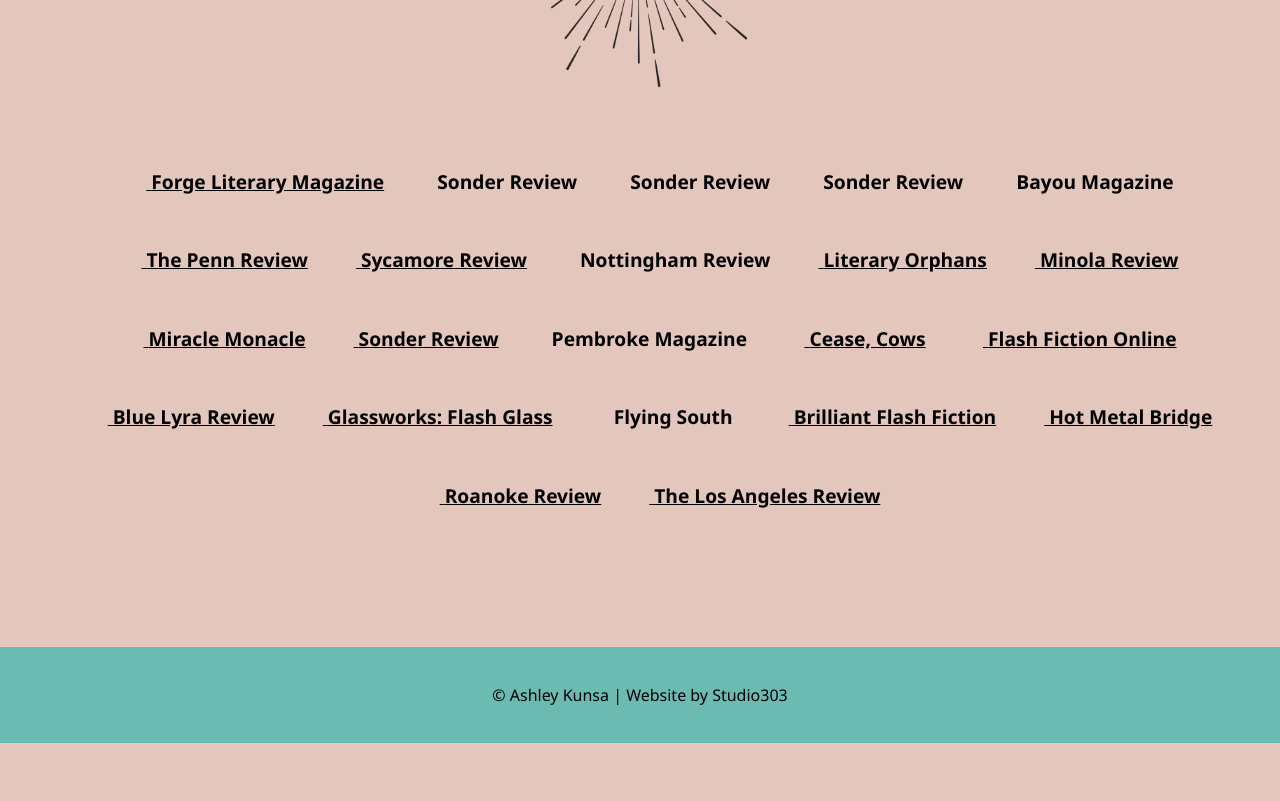
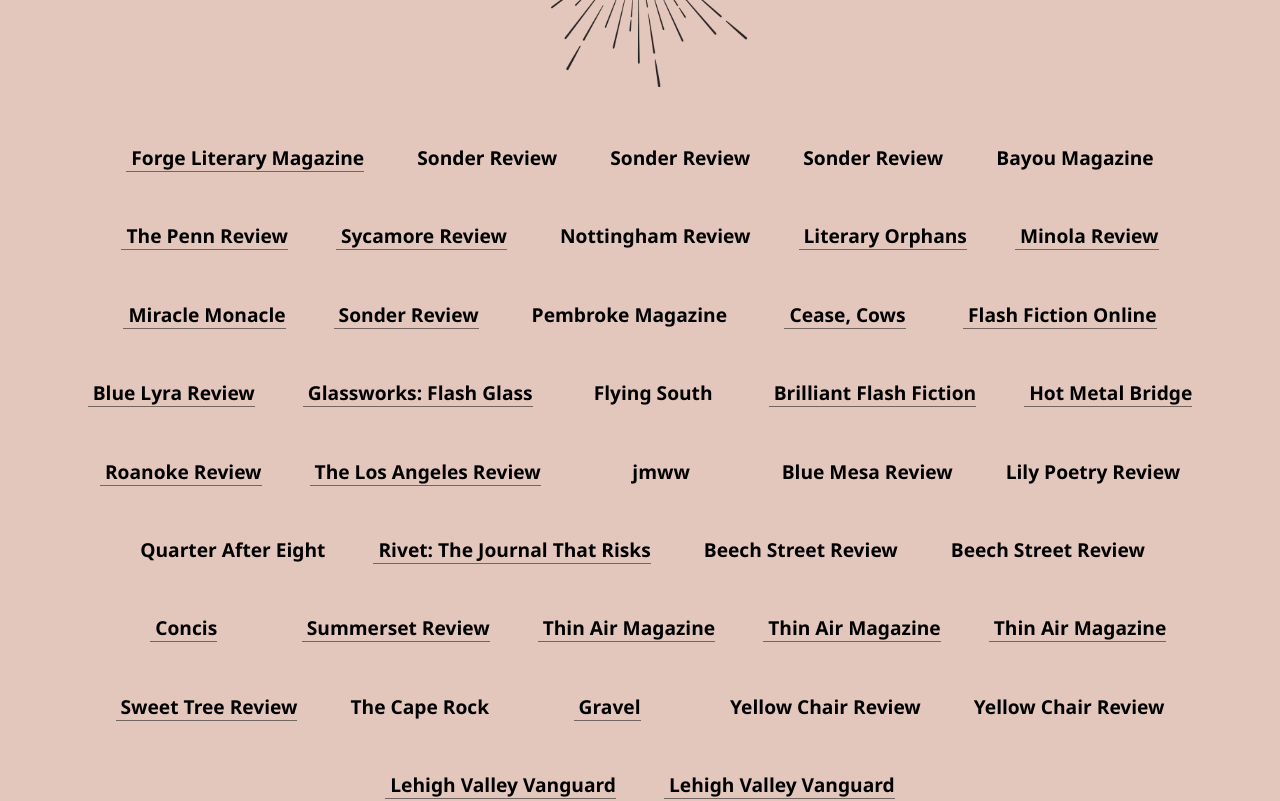
Before and after one commit to BradCoffield/marvel-kennel, a Next.js app: page /writing in a window 1280 px wide. Shown: the part 460-1261 px from the top of the page. Before the commit the page ends 1203 px from the top, so only its background shows below. Built offline with nearby package versions, Linux system fonts and the light colour scheme; a web font is replaced by a local one.

Commit message:
finally progress on deduping for display

```diff
--- a/pages/writing.js
+++ b/pages/writing.js
@@ -10,18 +10,30 @@ Some thoughts on all this.
 -instead of listing each poem/piece on hover for pubs with multiple
   * first filter the array or something finding pubs with multiple pieces and deal witht hem such when it gets output you see "multiple pieces" instead of title
 
+forge, bayour sycamore on top
+
+
+I'm gonna need to pull all this js into its own file and just import it, I think.
+
+Take FictionPubs and forEach grab the pubTitle and then run a function to filter how many in FictionPubs have that, so in the filter, create a temporary array to push all of them that match and then if that array's length is greater than 1... ??
+
+allPubs.forEach then inside do another forEach and if the orginal pubTitle matches ++ a counter in a temp object that also gets the pubTitle and url. Then, iterate over that object and for each one with a counter over 1 go back to the original array and push a new element with that pubtitle, title of X stories/poems depending on the original genre (passed to function as an arg or pulled from the original object and appended to that temp object, if all pubs are one json file). then splice slice whatever all of the other objects with that pubTitle. So now, we have our new stand-in and none of the originals.
 
 */
 
-
 import PageHeading from "../components/PageHeading";
 import FictionPubs from "../data/publications/fiction.json";
+import PoetryPubs from "../data/publications/poetry.json";
+import ScholarlyPubs from "../data/publications/scholarly.json";
 import Link from "next/link";
 import styled from "styled-components";
+import _ from "lodash";
 
-export default function Writing() {
+export default function AllWriting() {
   const PubsUl = styled.ul`
     text-align: center;
+    padding: 0px;
+    margin: 0px;
 
     .box {
       position: relative;
@@ -29,8 +41,10 @@ export default function Writing() {
     }
     .title1,
     .title2 {
-      transition: .7s;
+      transition: 0.9s;
+      /* border-bottom: 1px solid black; */
     }
+
     .title2 {
       position: absolute;
       top: 50%;
@@ -41,7 +55,6 @@ export default function Writing() {
       max-width: 190px;
       overflow: hidden;
       text-overflow: ellipsis;
-
     }
 
     /* WHEN BOX IS HOVERED SWAP TITLES */
@@ -51,16 +64,22 @@ export default function Writing() {
     .box:hover .title2 {
       opacity: 1;
     }
+    .featured {
+      font-size: 1.4rem;
+    }
     li {
       display: inline-block;
       list-style-type: none;
       margin: 1.25rem 1.5rem;
       font-size: 1.2rem;
-
+    }
+    a.yesUnderline {
+      border-bottom: 1px solid var(--black-transparent-1);
+      text-decoration: none;
     }
     a.yesUnderline:hover {
-
-      text-decoration: 1px solid black;
+      border-bottom: 1px solid var(--black-transparent-1);
+      /* text-decoration: 1px solid black; */
     }
 
     a.noUnderline {
@@ -71,6 +90,104 @@ export default function Writing() {
       white-space: nowrap;
     }
   `;
+  let allPubsArr = [];
+  let featuredPubsArr = [];
+  let nonFeaturedPubsArr = [];
+
+  const combineAllPubs = () => {
+    // allPubsArr.push(FictionPubs.fiction)
+    // allPubsArr.push(PoetryPubs.poetry)
+    // allPubsArr.push(ScholarlyPubs.scholarly)
+    FictionPubs.fiction.forEach((p) => {
+      allPubsArr.push(p);
+    });
+    PoetryPubs.poetry.forEach((p) => {
+      allPubsArr.push(p);
+    });
+    ScholarlyPubs.scholarly.forEach((p) => {
+      allPubsArr.push(p);
+    });
+    featuredPubsArr = allPubsArr.filter((pub) => pub.featured);
+    nonFeaturedPubsArr = allPubsArr.filter((pub) => !pub.featured);
+    // console.log(allPubsArr);
+    // console.log(featuredPubsArr);
+    // console.log(nonFeaturedPubsArr);
+  };
+  combineAllPubs();
+
+  /* Trying it manually */
+
+  const listOfPubsWithMultipleThings = [
+    "Sonder Review",
+    "Beech Street Review",
+    "Thin Air Magazine",
+    "Yellow Chair Review",
+    "Lehigh Valley Vanguard",
+  ];
+
+  const duplicateFixerUpper = (
+    mainArray,
+    publicationTitle,
+    publicationGenre
+  ) => {
+    let tempAllPubsArr = [];
+    // This object does a few things for us. It's what we will use later to get the information desired on the screen (so, title, pubtitle, and url) but also we track how many of this publication there are and the first location of it in the original array.
+    let tempObj = {
+      title: "",
+      pubTitle: publicationTitle,
+      url: "",
+      count: 0,
+      genre: publicationGenre,
+      firstIndex: 0
+    };
+    mainArray.forEach((i, index) => {
+      if (i.pubTitle == publicationTitle) {
+        console.log("got one!", index);
+        tempObj.count++; //tracking how many of this publication we have in total
+        tempObj.url = i.url; //presumes the url will be the same for each one
+        if (tempObj.firstIndex == 0){tempObj.firstIndex += index} //snags the index of the first instance in the master array
+      } else {
+        tempAllPubsArr.push(i); // if it isn't a publiction of the one we are looking for we just put it into the new array untouched
+      }
+    });
+    //conditionals to know whether to say stories or poems
+    if (publicationGenre == "fiction") {
+      tempObj.title = `${tempObj.count} stories`;
+    }
+    if (publicationGenre == "poetry") {
+      tempObj.title = `${tempObj.count} poems`;
+    }
+ tempAllPubsArr.splice(tempObj.firstIndex, 0, tempObj); //this inserts our new object at the first index we took from roughly preserving overall ordering
+    console.log(tempAllPubsArr);
+    return tempAllPubsArr
+  };
+  let test1 = duplicateFixerUpper(allPubsArr, "Sonder Review", "fiction");
+  console.log(test1)
+
+  /* Attempts one through ninety-two  */
+
+  // const testFindDupes = (arrayOfPublications) => {
+  //   let tempArr = [];
+
+  //   arrayOfPublications.forEach((item) => {
+  //     let dupes = arrayOfPublications.filter((j) => {
+  //       return j.pubTitle == item.pubTitle;
+  //     });
+  //     if (dupes.length > 1) {
+  //       tempArr.push(dupes);
+  //     }
+  //     console.log("dupers", dupes);
+  //   });
+  //   console.log("TMEPARR", tempArr);
+  //   return tempArr;
+  // };
+  // let dupeFiction = testFindDupes(FictionPubs.fiction);
+  // console.log(dupeFiction, "ehhhh");
+
+  // /* LODASH */
+
+  // let diggity = _.uniqBy(allPubsArr, "pubTitle");
+  // console.log("gigg", diggity);
 
   return (
     <>
@@ -78,19 +195,19 @@ export default function Writing() {
         content={"Writing"}
         image={"/assets/52VintageSunbursts/Black/PNG/Black-10.png"}
       />
-      <div>
+      <div id="featured-pubs">
         <PubsUl>
-          {FictionPubs.fiction.map((pub) => {
-            let title = pub.title
-            let pubTitle = pub.pubTitle
-            let wantUnderline = true
-            let doWeHaveUrl = true
-            let linkString = `<Link href="${pub.url}">`;
-            if (pub.url == "" || pub.url == null || pub.url == undefined){wantUnderline=false; doWeHaveUrl = false
+          {featuredPubsArr.map((pub) => {
+            let title = pub.title;
+            let pubTitle = pub.pubTitle;
+            let wantUnderline = true;
+            let doWeHaveUrl = true;
+            if (pub.url == "" || pub.url == null || pub.url == undefined) {
+              wantUnderline = false;
+              doWeHaveUrl = false;
             }
             return (
-              <>
-                <li className="box" key={pub.title}>
+              <li className="box featured" key={`${pub.pubTitle}_${pub.title}`}>
                 {
                   //Check if message failed
                   doWeHaveUrl ? (
@@ -105,7 +222,10 @@ export default function Writing() {
                       </a>
                     </Link>
                   ) : (
-                      <div>
+                    <div
+                      className="featured"
+                      key={`${pub.pubTitle}_${pub.title}`}
+                    >
                       <a
                         className={`${
                           wantUnderline ? "yesUnderline" : "noUnderline"
@@ -117,18 +237,48 @@ export default function Writing() {
                     </div>
                   )
                 }
-                  {/* ${doWeHaveUrl ? linkString : `<div>`} */}
-                  {/* <a
+              </li>
+            );
+          })}
+        </PubsUl>
+      </div>
+      <div id="other-pubs">
+        <PubsUl>
+          {nonFeaturedPubsArr.map((pub) => {
+            let title = pub.title;
+            let pubTitle = pub.pubTitle;
+            let wantUnderline = true;
+            let doWeHaveUrl = true;
+            if (pub.url == "" || pub.url == null || pub.url == undefined) {
+              wantUnderline = false;
+              doWeHaveUrl = false;
+            }
+            return (
+              <li className="box" key={`${pub.pubTitle}_${pub.title}`}>
+                {doWeHaveUrl ? (
+                  <Link href={pub.url}>
+                    <a
                       className={`${
                         wantUnderline ? "yesUnderline" : "noUnderline"
                       }`}
                     >
                       <span className="nowrap title2">{title}</span>&nbsp;
                       <span className="nowrap bold title1">{pubTitle}</span>
-                  </a> */}
-                  {/* ${doWeHaveUrl ? `  </Link>` : `</div>`} */}
+                    </a>
+                  </Link>
+                ) : (
+                  <div key={`${pub.pubTitle}_${pub.title}`}>
+                    <a
+                      className={`${
+                        wantUnderline ? "yesUnderline" : "noUnderline"
+                      }`}
+                    >
+                      <span className="nowrap title2">{title}</span>&nbsp;
+                      <span className="nowrap bold title1">{pubTitle}</span>
+                    </a>
+                  </div>
+                )}
               </li>
-              </>
             );
           })}
         </PubsUl>
```
Lines whose indentation alone changed are shown as unchanged.
